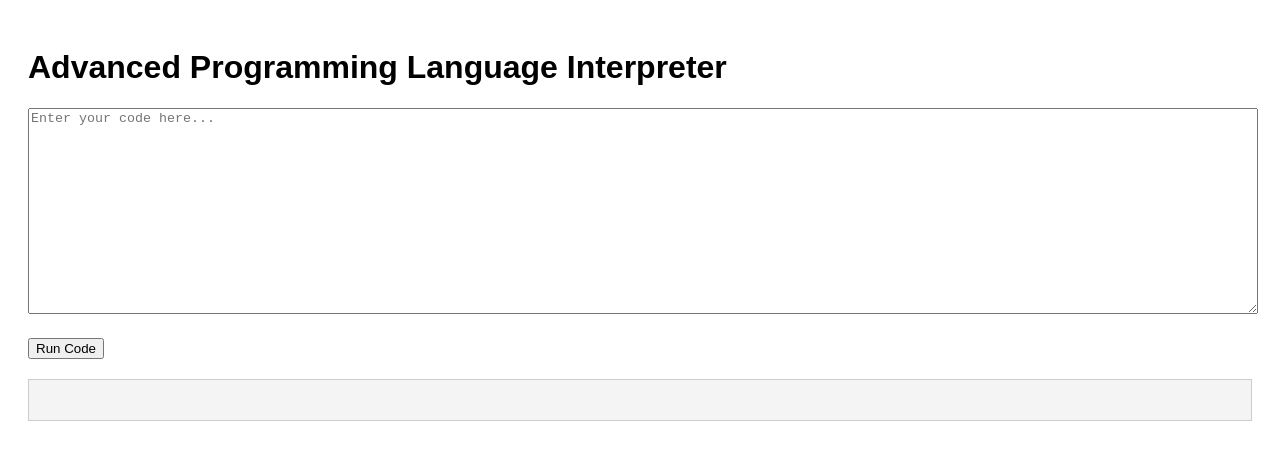
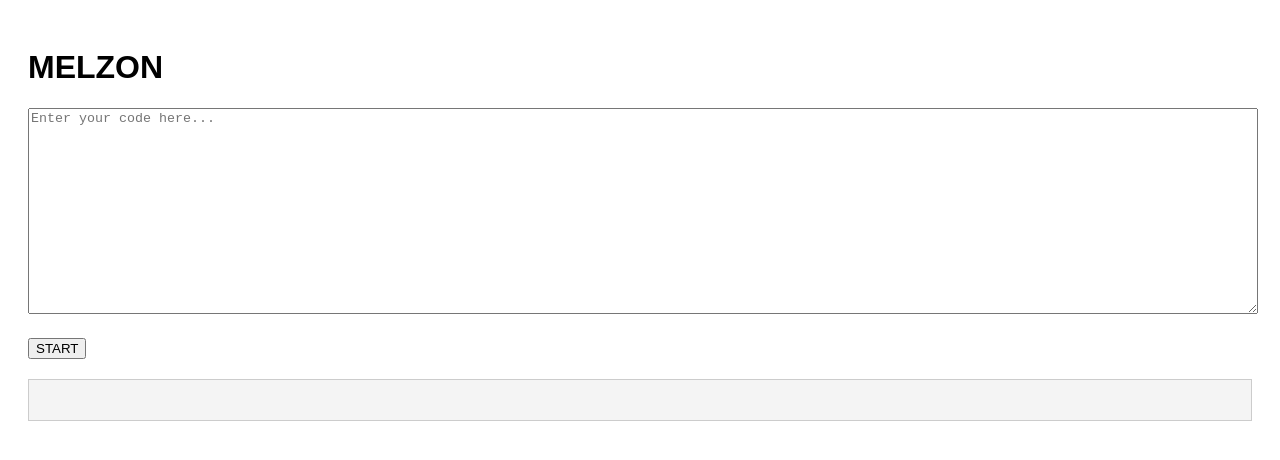
Before and after one commit to HEDGEHOGyt/Hwhsusuwhdhejwjekd, a plain HTML site: page index.html in a window 1280 px wide. Drawn offline with Linux system fonts and the light colour scheme.

Commit message:
Update index.html

```diff
--- a/index.html
+++ b/index.html
@@ -3,13 +3,13 @@
 <head>
     <meta charset="UTF-8">
     <meta name="viewport" content="width=device-width, initial-scale=1.0">
-    <title>Advanced Programming Language Interpreter</title>
+    <title>MELZON</title>
     <link rel="stylesheet" href="styles.css">
 </head>
 <body>
-    <h1>Advanced Programming Language Interpreter</h1>
+    <h1>MELZON</h1>
     <textarea id="codeInput" placeholder="Enter your code here..."></textarea>
-    <button id="runButton">Run Code</button>
+    <button id="runButton">START</button>
     <pre id="output"></pre>
     <script src="interpreter.js"></script>
 </body>
```
